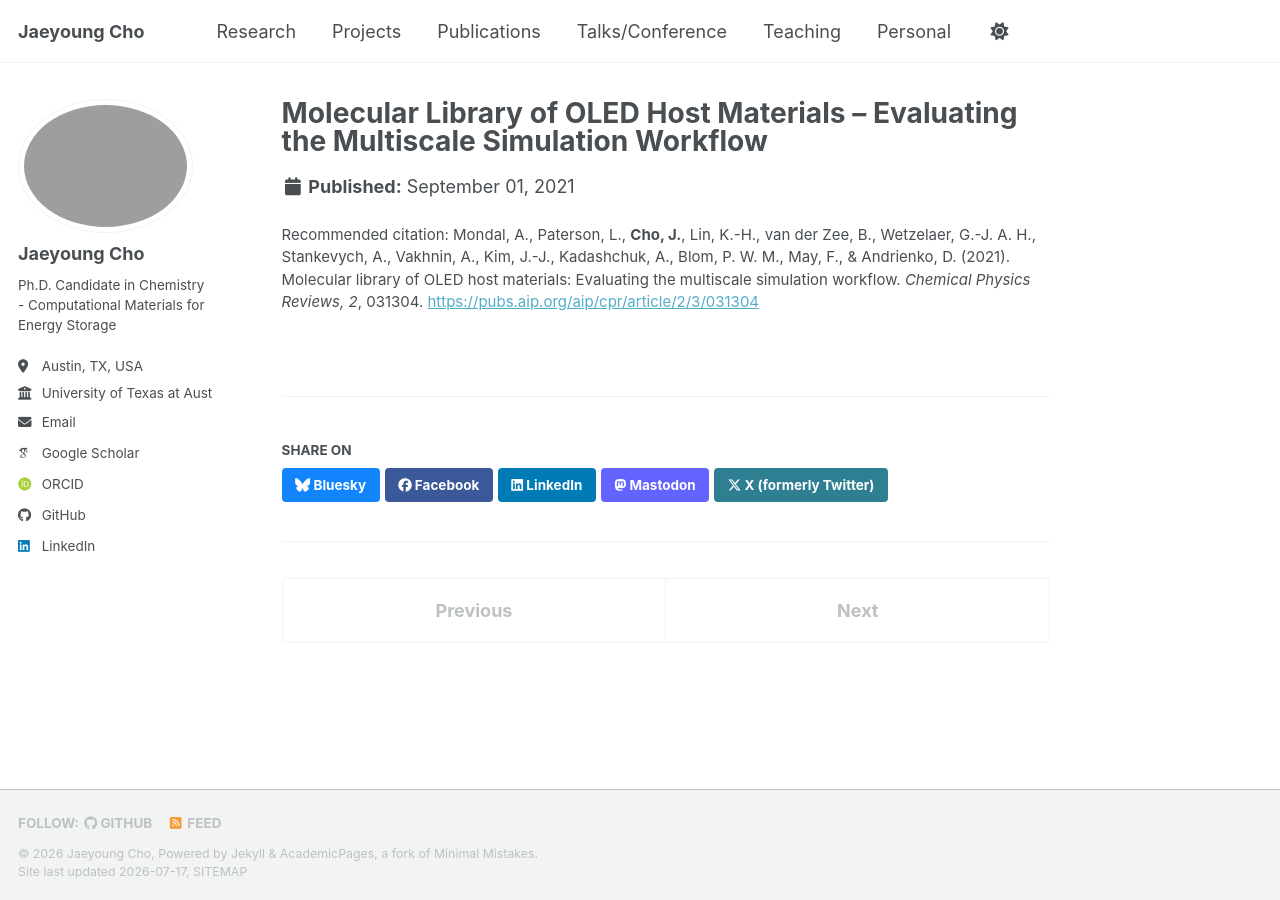
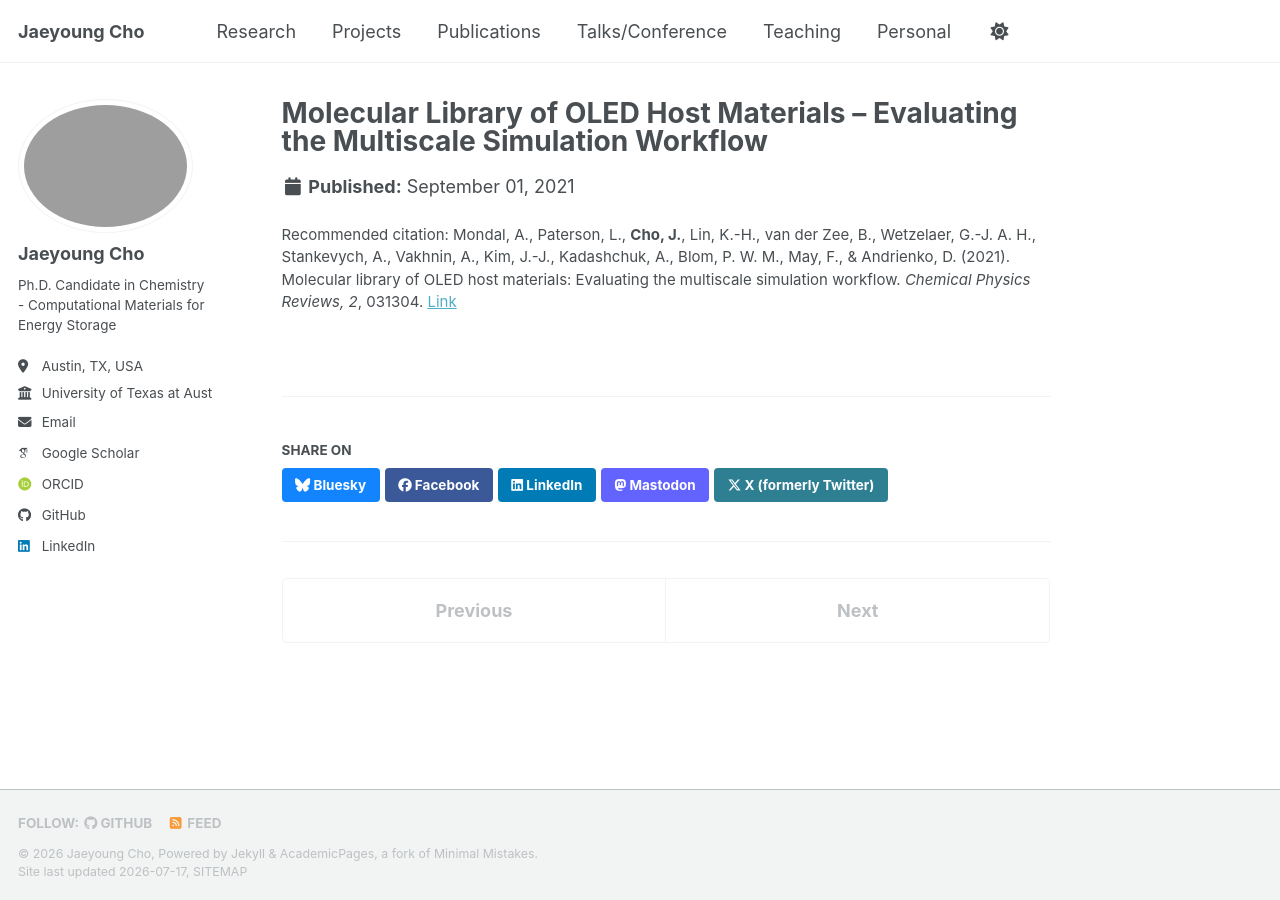
Before and after one commit to jycho5758/jycho5758.github.io, a Jekyll site: the page built from _publications/2021-09-01-molecular-library-oled-hosts.md, in a window 1280 px wide. Built offline with Jekyll 4.4.1, drawn with Linux system fonts in a browser that asks for light colours; some web fonts are replaced; a script bundle is joined from its source files by our own code; library files that are not in the unit come from our copies.

Commit message:
Update 2021-09-01-molecular-library-oled-hosts.md

```diff
--- a/_publications/2021-09-01-molecular-library-oled-hosts.md
+++ b/_publications/2021-09-01-molecular-library-oled-hosts.md
@@ -6,5 +6,5 @@ permalink: /publication/2021-molecular-library-oled-hosts
 header:
   teaser: /images/publications/cpr-oled.png
 date: 2021-09-01
-citation: 'Mondal, A., Paterson, L., <b>Cho, J.</b>, Lin, K.-H., van der Zee, B., Wetzelaer, G.-J. A. H., Stankevych, A., Vakhnin, A., Kim, J.-J., Kadashchuk, A., Blom, P. W. M., May, F., &amp; Andrienko, D. (2021). Molecular library of OLED host materials: Evaluating the multiscale simulation workflow. <i>Chemical Physics Reviews, 2</i>, 031304. <a href="Link">https://pubs.aip.org/aip/cpr/article/2/3/031304</a>'
+citation: 'Mondal, A., Paterson, L., <b>Cho, J.</b>, Lin, K.-H., van der Zee, B., Wetzelaer, G.-J. A. H., Stankevych, A., Vakhnin, A., Kim, J.-J., Kadashchuk, A., Blom, P. W. M., May, F., &amp; Andrienko, D. (2021). Molecular library of OLED host materials: Evaluating the multiscale simulation workflow. <i>Chemical Physics Reviews, 2</i>, 031304. <a href="https://pubs.aip.org/aip/cpr/article/2/3/031304">Link</a>'
 ---
```
